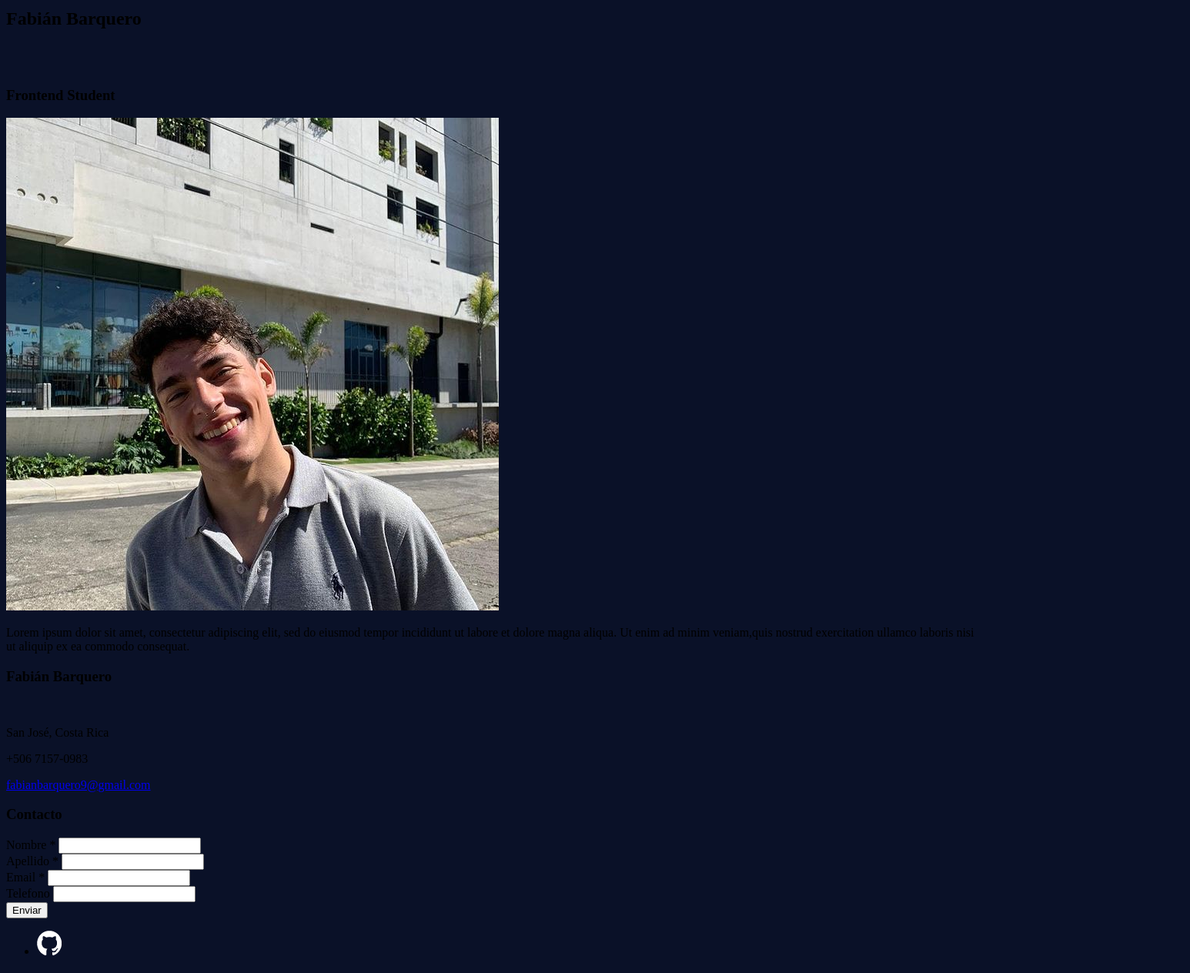
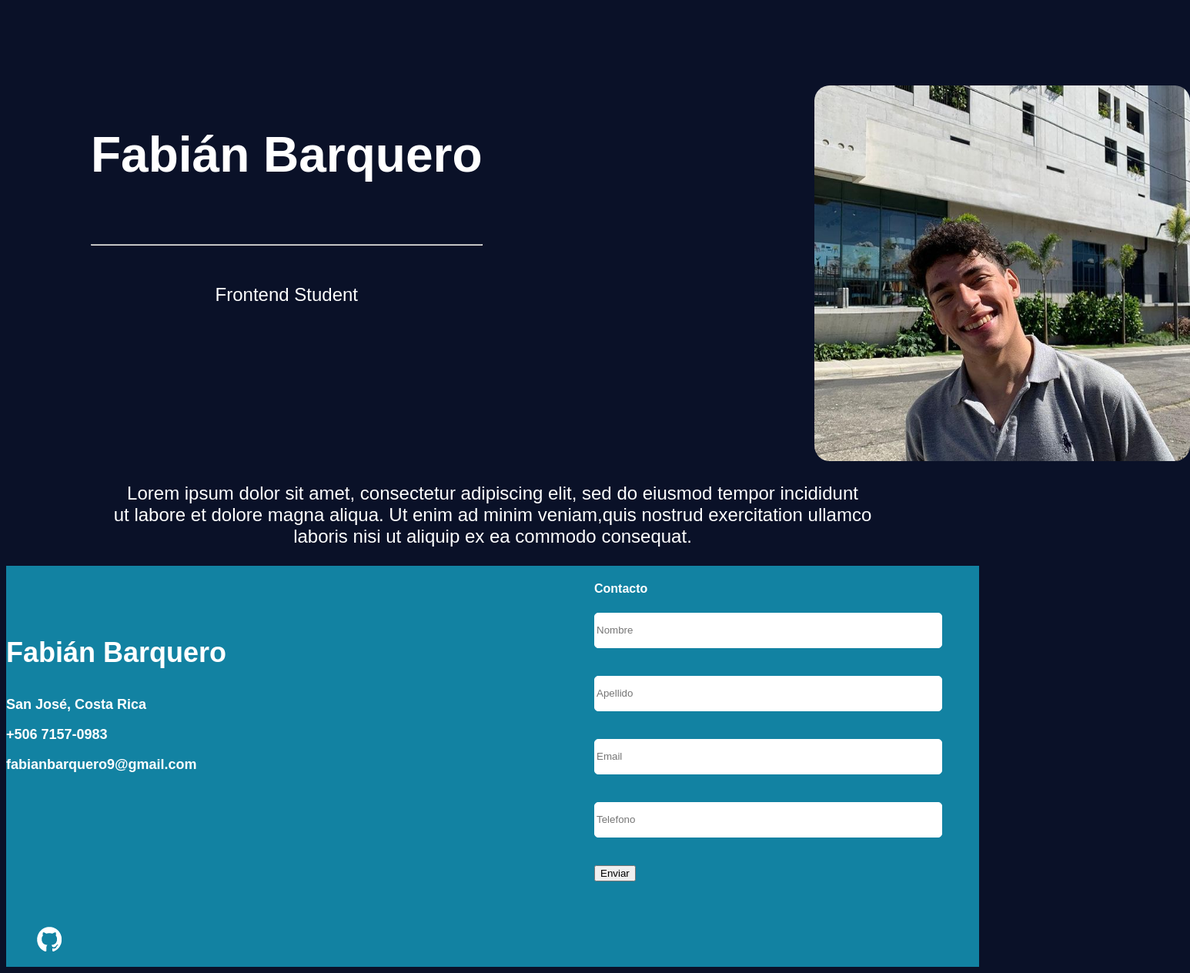
Before and after one commit to fbarqueroz/portfolio, a website: page index.html in a window 1280 px wide. Shown: the part 81-1345 px from the top of the page at 77% size, 1546 px wide, since content can reach past the window. Drawn offline with Linux system fonts and the light colour scheme.

Commit message:
Agrego estilos de footer y home

```diff
--- a/index.html
+++ b/index.html
@@ -4,6 +4,7 @@
   <meta charset="UTF-8">
   <meta http-equiv="X-UA-Compatible" content="IE=edge">
   <meta name="viewport" content="width=device-width, initial-scale=1.0">
+  <link rel="preconnect" href="https://fonts.gstatic.com">
   <link rel="stylesheet" href="public/css/styles.css">
   <title>Portfolio</title>
 </head>
@@ -13,12 +14,12 @@
   <div class="header clearfix">
     <div class="wrapper">
       <!--title del header-->
-      <div class="header-logo clearfix">
+      <div class="header-logo">
         <img src="img/logo-01.png" alt="Logo">
       </div>
       <!--lista del headder-->
       <div class="header-list">
-        <ul class="header-list-nav clearfix">
+        <ul class="header-list-nav">
           <li><a href="/index.html">Inicio</a></li>
           <li><a href="/proyectos.html">Proyectos</a></li>
           <li><a href="/repo.html">Repositorios</a></li>
@@ -30,34 +31,36 @@
 
   <!--Main-->
 
-  <div class="main">
+  <div class="main clearfix">
     <div class="main_name">
-      <div class="main_name_title">
+      <div class="main-name-title">
         <h2>Fabián Barquero</h2>
         <br>
+        <hr>
         <br>
-        <h3>Frontend Student</h3>
+        <p>Frontend Student</p>
       </div>
-      <div class="main_title_img">
+      <div class="main-name-img">
         <img src="img/photo.jpg" alt="Photo">
       </div>
     </div>
-    <div class="main_descr">
+    <div class="main-name-descr">
       <p>
-        Lorem ipsum dolor sit amet, consectetur adipiscing elit, sed do eiusmod tempor incididunt ut labore et dolore magna aliqua. Ut enim ad minim veniam,quis nostrud exercitation ullamco laboris nisi ut aliquip ex ea commodo consequat.
+        Lorem ipsum dolor sit amet, consectetur adipiscing elit, sed do eiusmod tempor incididunt <br>
+        ut labore et dolore magna aliqua. Ut enim ad minim veniam,quis nostrud exercitation ullamco <br>
+        laboris nisi ut aliquip ex ea commodo consequat.
       </p>
     </div>
   </div>
 
   <!--Footer-->
 
-  <div class="footer">
+  <div class="footer clearfix">
 
     <!--Information-->
 
-    <div class="foo_info">
+    <div class="foo-info">
       <h3>Fabián Barquero</h3>
-      <br>
       <p>
         San José, Costa Rica
       </p>
@@ -69,27 +72,23 @@
 
     <!--Form-->
 
-    <div class="foo_form">
-    <h3>Contacto</h3>
+    <div class="foo-form">
+      <h4>Contacto</h4>
       <form action="">
         <div class="line">
-        <label for="">Nombre *</label>
-        <input type="text" name="nombre" class="requerido" />
+          <input type="text" name="nombre" placeholder="Nombre" class="requerido" />
         </div>
 
         <div class="line">
-        <label for="">Apellido *</label>
-        <input type="text" name="apellido" class="requerido" />
+          <input type="text" name="apellido" placeholder="Apellido" class="requerido" />
         </div>
 
         <div class="line">
-        <label for="">Email *</label>
-        <input type="email" name="email" class="requerido" />
+          <input type="email" name="email" placeholder="Email" class="requerido" />
         </div>
 
         <div class="line">
-        <label for="">Telefono</label>
-        <input type="phone" />
+          <input type="phone" placeholder="Telefono"/>
         </div>
         <button>
           Enviar
@@ -99,12 +98,11 @@
 
     <!--Social Media-->
 
-    <div class="soc_media">
+    <div class="soc-media">
       <ul>
         <li><a href="https://github.com/fbarqueroz" target="_blank"><img src="img/github-01.png" alt="Github"></a></li>
       </ul>
     </div>
-
   </div>
   <script src="js/script.js"></script>
 </body>
--- a/sass/Partials/_footer.scss
+++ b/sass/Partials/_footer.scss
@@ -0,0 +1,54 @@
+
+.footer {
+
+  background-color: #1282A2;
+  color: #ffffff;
+
+  a {
+
+    color: #ffffff;
+    text-decoration: none;
+  }
+
+  li {
+
+    list-style: none;
+  }
+}
+
+.foo-info {
+
+  display: inline-block ;
+  font-size: 18px ;
+  font-weight: bold ;
+  padding-top: 56px ;
+  width: 290px ;
+
+  h3 {
+
+    font-size: 36px ;
+  }
+}
+
+.foo-form {
+
+  float: right;
+  margin-right: 48px;
+  padding-bottom: 100px;
+
+
+  input {
+
+    background-color: #ffffff ;
+    border-radius: 5px ;
+    width: 446px ;
+    height: 42px ;
+    border: 1px solid #ffffff;
+    margin-bottom: 36px ;
+  }
+}
+
+.soc-media {
+
+  margin-top: 200px ;
+}
--- a/sass/Partials/_header.scss
+++ b/sass/Partials/_header.scss
@@ -3,8 +3,6 @@
 
   background-color: #1282A2 ;
   height: 64px ;
-  margin: 0;
-  @import url('https://fonts.googleapis.com/css2?family=Montserrat:wght@600&display=swap');
 }
 
 .header-list{
@@ -38,5 +36,6 @@
   float: left ;
   width: 78px;
   height: 70px;
-  margin-left: 70px;
+  padding-left: 70px;
+  margin: 0;
 }
--- /dev/null
+++ b/sass/Partials/_healpers.scss
@@ -0,0 +1,6 @@
+
+.clearfix::after {
+  content: "";
+  clear: both;
+  display: table;
+}
--- a/sass/Partials/_partial_index.scss
+++ b/sass/Partials/_partial_index.scss
@@ -1,3 +1,45 @@
 body {
-  background-color: #0A1128;
+  background-color: #0A1128 ;
+  font-family: 'Raleway', sans-serif ;
 }
+
+.main {
+  color: #ffffff ;
+}
+
+.main-name-title {
+
+  float: left ;
+  margin-left: 110px ;
+
+  h2 {
+
+    font-size: 64px ;
+    font-weight: bold ;
+  }
+
+  p {
+
+    font-size: 24px ;
+    text-align: center ;
+  }
+}
+
+.main-name-img {
+
+  margin-left: 1050px ;
+  margin-top: 120px ;
+
+  img {
+    width: 488px ;
+    height: 488px ;
+    border-radius: 20px ;
+  }
+}
+
+.main-name-descr {
+
+  text-align: center ;
+  margin: 0 auto;
+  font-size: 24px ;
+}
--- a/sass/styles.scss
+++ b/sass/styles.scss
@@ -4,3 +4,5 @@
 
 @import 'Partials/partial_index';
 @import 'Partials/header';
+@import 'Partials/footer';
+@import 'Partials/healpers';
```
Also changed, not shown: proyectos.html (+2 -0 lines), repo.html (+1 -0 lines), img/creativeStudio.png (added), img/cuda.png (added), public/css/styles.css, 1 other file. Lines whose indentation alone changed are shown as unchanged.
